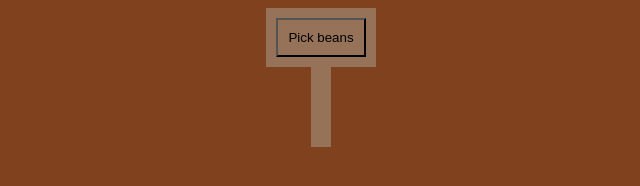
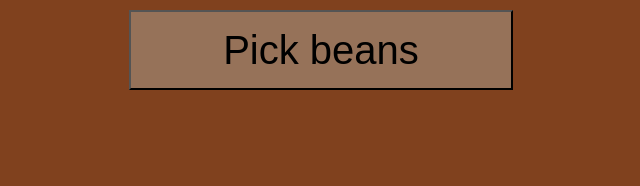
Before and after one commit to axapickering/coffee, a plain HTML site: page index.html in a window 1280 px wide. Shown: the whole page, without its empty margins (319-959 px from the left). Drawn offline with Linux system fonts and the light colour scheme.

Commit message:
fully refactored code

```diff
--- a/coffee.js
+++ b/coffee.js
@@ -115,12 +115,12 @@ class UpgradeButton extends Display {
   }
 
     connect() {
-      this.container.appendChild(this.element);
+      this.upgradesContainer.appendChild(this.element);
       this.isVisible = true;
     }
 
     disconnect() {
-      this.container.removeChild(this.element);
+      this.upgradesContainer.removeChild(this.element);
       this.isVisible = false;
     }
   }
--- a/style.css
+++ b/style.css
@@ -9,11 +9,19 @@ div, button {
   margin: auto;
   vertical-align: middle;
   text-align: center;
-  padding: 10px;
+  margin-top: 10px;
+}
+#increment-button {
+  font-size: 40px;
+  position:absolute;
+  margin:none;
+  right:0;
+  bottom:0;
+  left:0;
+  top:0;
+  height:10%;
+  width:30%;
 }
 div:empty {
-  padding: none;
+  background-color: #80411e;
 }
-button {
-  padding: 10px;
-}
```
